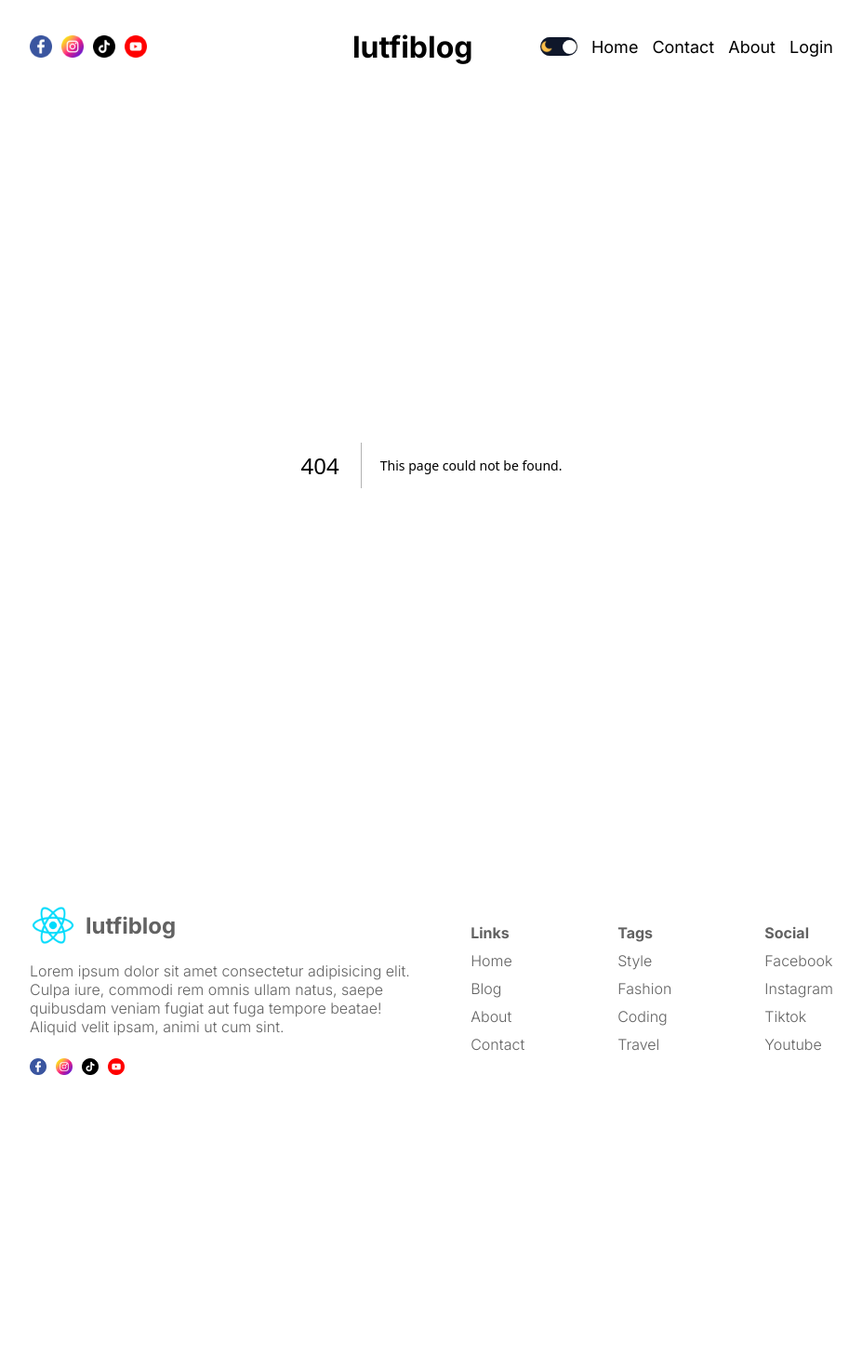
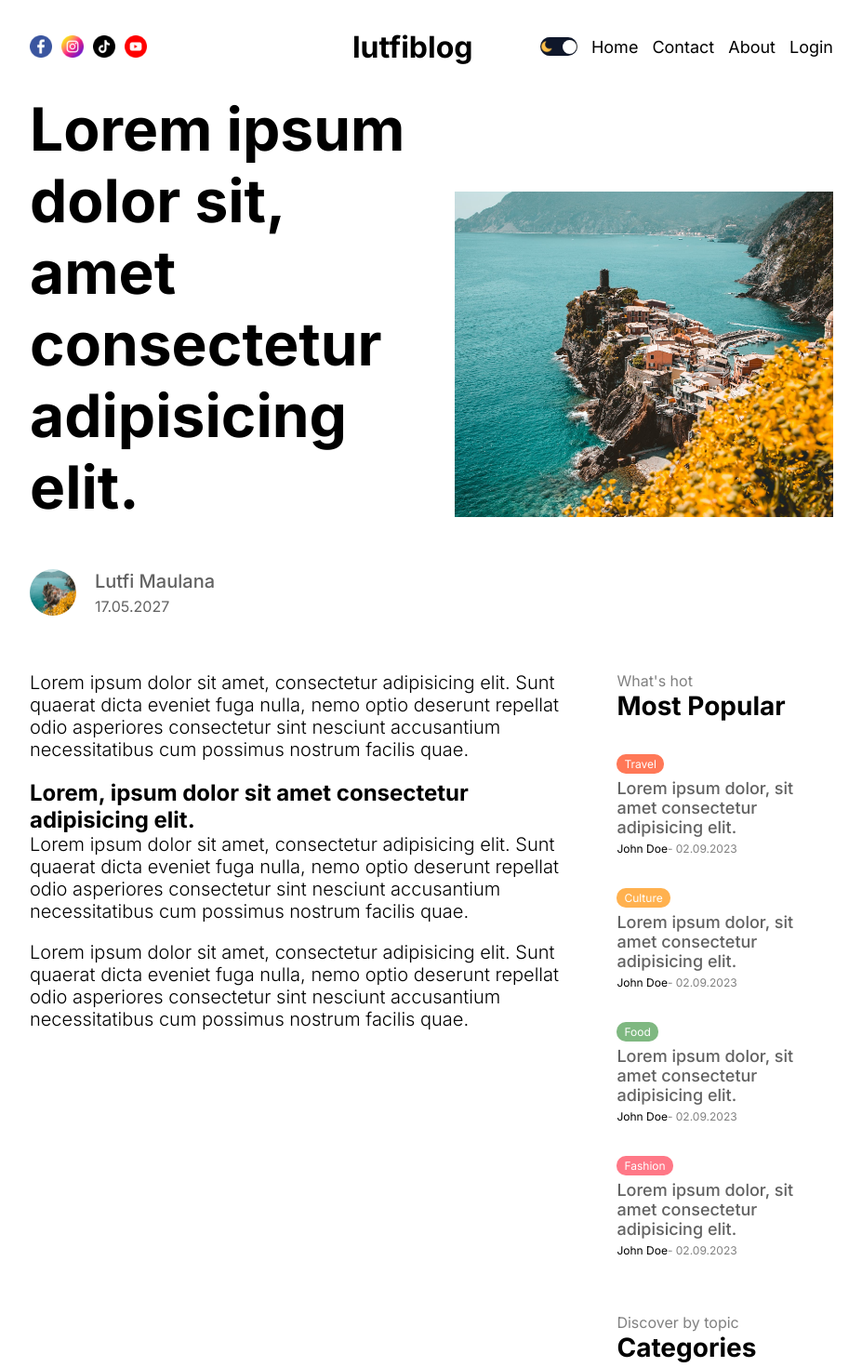
Before and after one commit to lutfimaulana17/blog-apps-nextjs, a Next.js app: page /login in a window 1280 px wide. Before the commit this address had no page. Shown: the top 1470 px of the page at 93% size, without its empty margins (176-1103 px from the left). Before the commit the page ends 1176 px from the top, so only its background shows below. Built offline with nearby package versions, Linux system fonts and the light colour scheme.

Commit message:
create layout page detail blog

```diff
--- /dev/null
+++ b/src/app/[slug]/page.jsx
@@ -0,0 +1,58 @@
+import React from 'react'
+import styles from './singlePage.module.css'
+import Menu from '@/components/menu/Menu'
+import Image from 'next/image'
+
+const SinglePage = () => {
+  return (
+    <div className={styles.container}>
+      <div className={styles.infoContainer}>
+        <div className={styles.textContainer}>
+          <h1 className={styles.title}>Lorem ipsum dolor sit, amet consectetur adipisicing elit.</h1>
+          <div className={styles.user}>
+            <div className={styles.userImageContainer}>
+              <Image src="/p1.jpeg" alt="" className={styles.avatar} fill />
+            </div>
+            <div className={styles.userTextContainer}>
+              <span className={styles.username}>Lutfi Maulana</span>
+              <span className={styles.date}>17.05.2027</span>
+            </div>
+          </div>
+        </div>
+        <div className={styles.imageContainer}>
+          <Image src="/p1.jpeg" alt="" className={styles.image} fill />
+        </div>
+      </div>
+      <div className={styles.content}>
+        <div className={styles.post}>
+          <div className={styles.description}>
+            <p>
+              Lorem ipsum dolor sit amet, consectetur adipisicing elit.
+              Sunt quaerat dicta eveniet fuga nulla,
+              nemo optio deserunt repellat odio asperiores consectetur
+              sint nesciunt accusantium necessitatibus cum possimus nostrum facilis quae.
+            </p>
+            <h2>
+              Lorem, ipsum dolor sit amet consectetur adipisicing elit.
+            </h2>
+            <p>
+              Lorem ipsum dolor sit amet, consectetur adipisicing elit.
+              Sunt quaerat dicta eveniet fuga nulla,
+              nemo optio deserunt repellat odio asperiores consectetur
+              sint nesciunt accusantium necessitatibus cum possimus nostrum facilis quae.
+            </p>
+            <p>
+              Lorem ipsum dolor sit amet, consectetur adipisicing elit.
+              Sunt quaerat dicta eveniet fuga nulla,
+              nemo optio deserunt repellat odio asperiores consectetur
+              sint nesciunt accusantium necessitatibus cum possimus nostrum facilis quae.
+            </p>
+          </div>
+        </div>
+        <Menu />
+      </div>
+    </div>
+  )
+}
+
+export default SinglePage
--- /dev/null
+++ b/src/app/[slug]/singlePage.module.css
@@ -0,0 +1,73 @@
+.container{
+
+}
+
+.infoContainer{
+    display: flex;
+    align-items: center;
+    gap: 50px;
+}
+
+.textContainer{
+    flex: 1;
+}
+
+.user{
+    display: flex;
+    align-items: center;
+    gap: 20px;
+}
+
+.userImageContainer{
+    width: 50px;
+    height: 50px;
+    position: relative;
+}
+
+.avatar{
+    border-radius: 50%;
+    object-fit: cover;
+}
+
+.userTextContainer{
+    display: flex;
+    flex-direction: column;
+    gap: 5px;
+    color: var(--softTextColor);
+}
+
+.username{
+    font-size: 20px;
+    font-weight: 500;
+}
+
+.imageContainer{
+    flex: 1;
+    height: 350px;
+    position: relative;
+}
+
+.image{
+    object-fit: cover;
+}
+
+.title{
+    font-size: 64px;
+    margin-bottom: 50px;
+}
+
+.content{
+    display: flex;
+    gap: 50px;
+}
+
+.post{
+    flex: 5;
+    margin-top: 60px;
+}
+
+.description p{
+    font-size: 20px;
+    font-weight: 300;
+    margin-bottom: 20px;
+}
```
